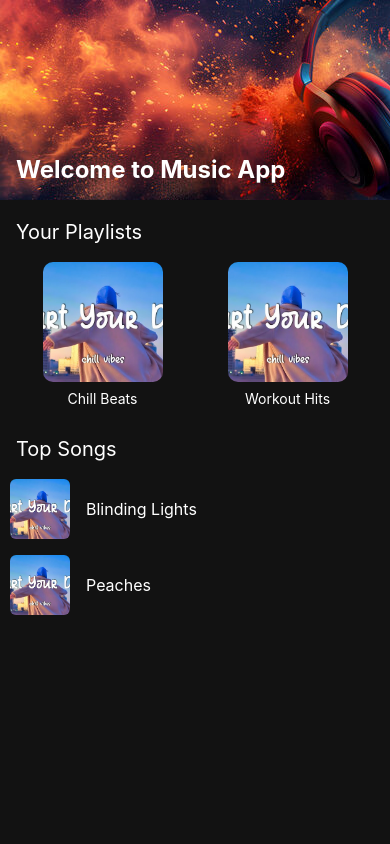
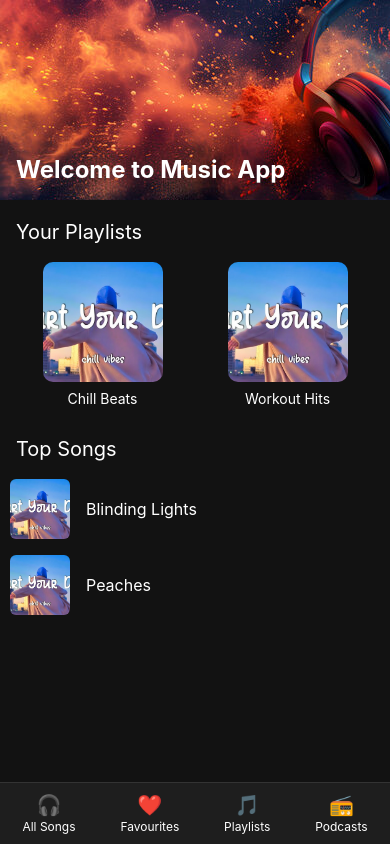
Before and after one commit to gurleen1819/Gurleen_A1_MusicApp, a React Native app: screen / in a window 390 px wide. Built offline with nearby package versions, Linux system fonts and the light colour scheme.

Commit message:
changed some   layout and styles ad add bottom bav bar

```diff
--- a/App.js
+++ b/App.js
@@ -3,6 +3,7 @@ import { ScrollView, View, Text, Image, ImageBackground, StyleSheet } from 'reac
 
 const App = () => {
   return (
+    <View style={styles.appContainer}>
       <ScrollView style={styles.container}>
         <ImageBackground
           source={require('./assets/banner.jpg')}
@@ -22,7 +23,6 @@ const App = () => {
             <Image source={require('./assets/playlist2.jpg')} style={styles.playlistImage} />
             <Text style={styles.playlistName}>Workout Hits</Text>
           </View>
-
         </View>
 
         <Text style={styles.sectionTitle}>Top Songs</Text>
@@ -37,12 +37,38 @@ const App = () => {
           </View>
         </View>
       </ScrollView>
+
+      {/* 🔽 Bottom Navigation Bar */}
+      <View style={styles.bottomNav}>
+        <View style={styles.navItem}>
+          <Text style={styles.navIcon}>🎧</Text>
+          <Text style={styles.navLabel}>All Songs</Text>
+        </View>
+        <View style={styles.navItem}>
+          <Text style={styles.navIcon}>❤️</Text>
+          <Text style={styles.navLabel}>Favourites</Text>
+        </View>
+        <View style={styles.navItem}>
+          <Text style={styles.navIcon}>🎵</Text>
+          <Text style={styles.navLabel}>Playlists</Text>
+        </View>
+        <View style={styles.navItem}>
+          <Text style={styles.navIcon}>📻</Text>
+          <Text style={styles.navLabel}>Podcasts</Text>
+        </View>
+      </View>
+    </View>
   );
 };
-const styles = StyleSheet.create({
+
+const style = StyleSheet.create({
+  appContainer: {
+    flex: 1,
+  },
   container: {
     flex: 1,
     backgroundColor: '#121212',
+    paddingBottom: 80,
   },
   banner: {
     height: 200,
@@ -96,6 +122,120 @@ const styles = StyleSheet.create({
     color: 'white',
     fontSize: 16,
   },
+  bottomNav: {
+    flexDirection: 'row',
+    justifyContent: 'space-around',
+    alignItems: 'center',
+    backgroundColor: '#1e1e1e',
+    paddingVertical: 10,
+    borderTopWidth: 1,
+    borderTopColor: '#333',
+    position: 'absolute',
+    bottom: 0,
+    left: 0,
+    right: 0,
+  },
+  navItem: {
+    alignItems: 'center',
+  },
+  navIcon: {
+    fontSize: 20,
+    color: 'white',
+  },
+  navLabel: {
+    fontSize: 12,
+    color: 'white',
+    marginTop: 2,
+  },
+});
+
+
+const styles = StyleSheet.create({
+  appContainer: {
+    flex: 1,
+  },
+  container: {
+    flex: 1,
+    backgroundColor: '#121212',
+    paddingBottom: 80, // To avoid bottom nav overlap
+  },
+  banner: {
+    height: 200,
+    justifyContent: 'flex-end',
+    padding: 16,
+  },
+  bannerText: {
+    color: 'white',
+    fontSize: 24,
+    fontWeight: 'bold',
+  },
+  sectionTitle: {
+    fontSize: 20,
+    color: 'white',
+    marginTop: 20,
+    marginLeft: 16,
+    marginBottom: 8,
+  },
+  playlistContainer: {
+    flexDirection: 'row',
+    justifyContent: 'space-around',
+    padding: 10,
+  },
+  playlistCard: {
+    alignItems: 'center',
+  },
+  playlistImage: {
+    width: 120,
+    height: 120,
+    borderRadius: 10,
+  },
+  playlistName: {
+    color: 'white',
+    marginTop: 8,
+  },
+  songContainer: {
+    padding: 10,
+  },
+  songRow: {
+    flexDirection: 'row',
+    alignItems: 'center',
+    marginBottom: 16,
+  },
+  songImage: {
+    width: 60,
+    height: 60,
+    borderRadius: 6,
+    marginRight: 16,
+  },
+  songName: {
+    color: 'white',
+    fontSize: 16,
+  },
+  bottomNav: {
+    flexDirection: 'row',
+    justifyContent: 'space-around',
+    alignItems: 'center',
+    backgroundColor: '#1e1e1e',
+    paddingVertical: 10,
+    borderTopWidth: 1,
+    borderTopColor: '#333',
+    position: 'absolute',
+    bottom: 0,
+    left: 0,
+    right: 0,
+  },
+  navItem: {
+    alignItems: 'center',
+  },
+  navIcon: {
+    fontSize: 20,
+    color: 'white',
+  },
+  navLabel: {
+    fontSize: 12,
+    color: 'white',
+    marginTop: 2,
+  },
 });
 
 export default App;
```
Lines whose indentation alone changed are shown as unchanged.
